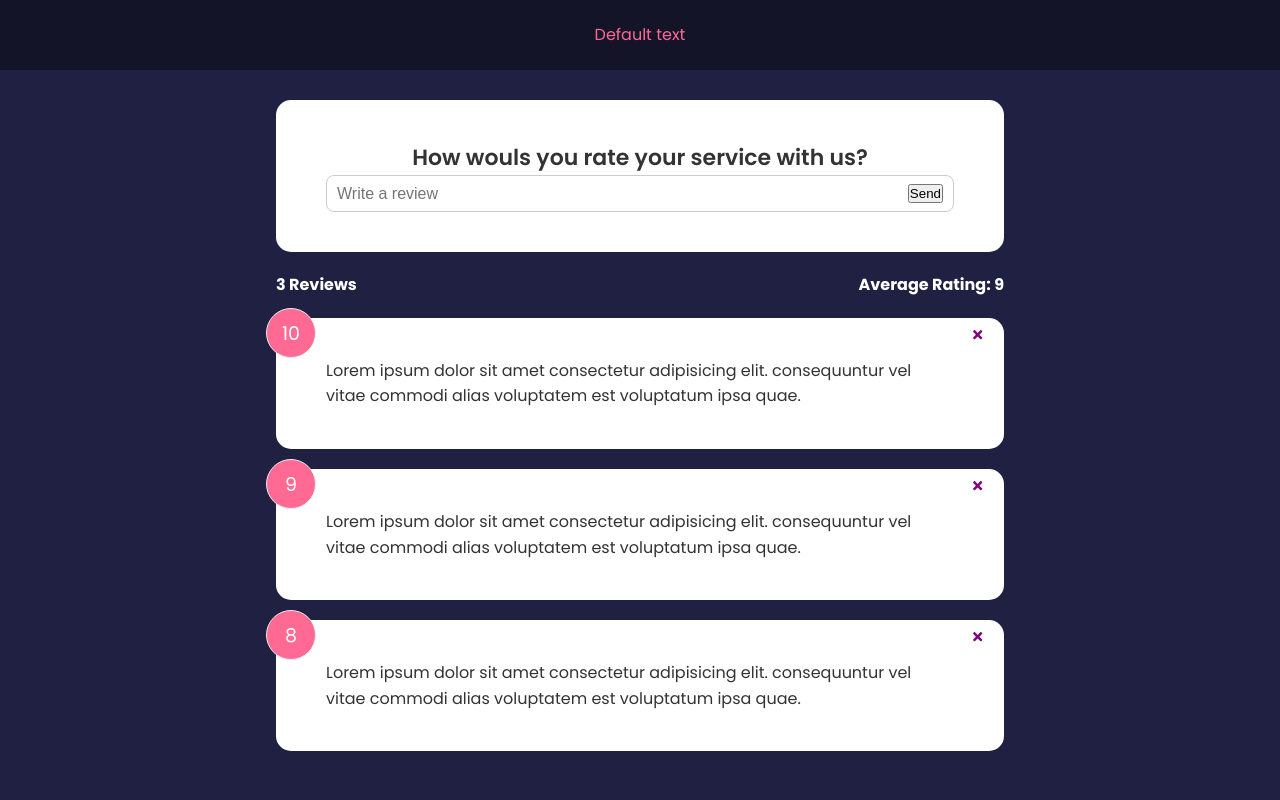
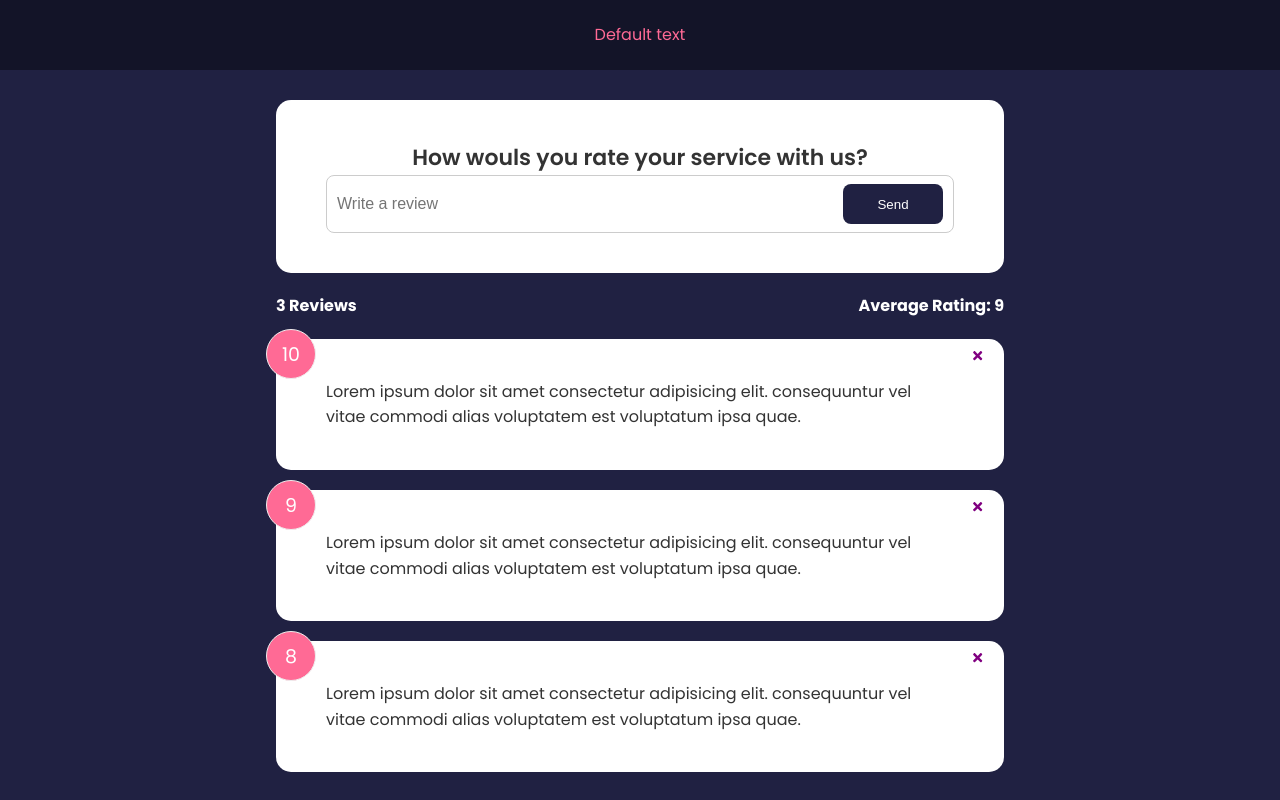
Before and after one commit to AbyssWalker1990/react-learn, a React (Create React App) app: page / in a window 1280 px wide. Built offline with nearby package versions, Linux system fonts and the light colour scheme.

Commit message:
creates button component

```diff
--- a/src/components/FeedbackForm.jsx
+++ b/src/components/FeedbackForm.jsx
@@ -1,6 +1,7 @@
 import React from 'react'
 import Card from './shared/Card'
 import { useState } from 'react'
+import Button from './shared/Button'
 
 function FeedbackForm() {
   const [text, setText] = useState('')
@@ -16,7 +17,7 @@
         {/* @todo - rating select component */}
         <div className="input-group">
           <input onChange={handleTextChange} type="text" placeholder='Write a review' value={text} />
-          <button type="submit">Send</button>
+          <Button type="submit" version="primary">Send</Button>
         </div>
       </form>
     </Card>
--- /dev/null
+++ b/src/components/shared/Button.jsx
@@ -0,0 +1,25 @@
+import React from 'react'
+import PropTypes from 'prop-types'
+
+function Button({ children, version, type, isDisabled }) {
+  return (
+    <button type={type} disabled={isDisabled} className={`btn btn-${version}`}>
+      {children}
+    </button>
+  )
+}
+
+Button.defaultProps = {
+  version: 'primary',
+  type: 'button',
+  isDisabled: false,
+}
+
+Button.propTypes = {
+  children: PropTypes.node.isRequired,
+  version: PropTypes.string,
+  type: PropTypes.string,
+  isDisabled: PropTypes.bool,
+}
+
+export default Button
```
